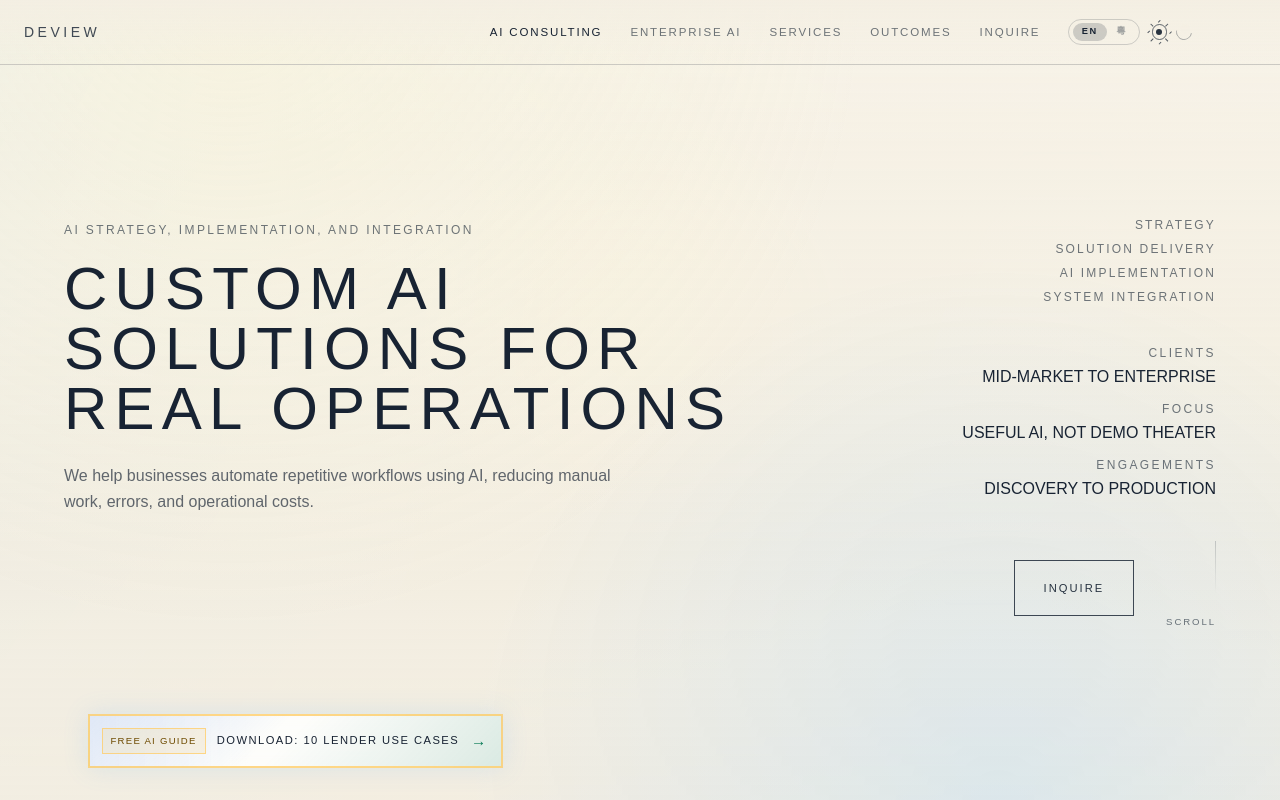
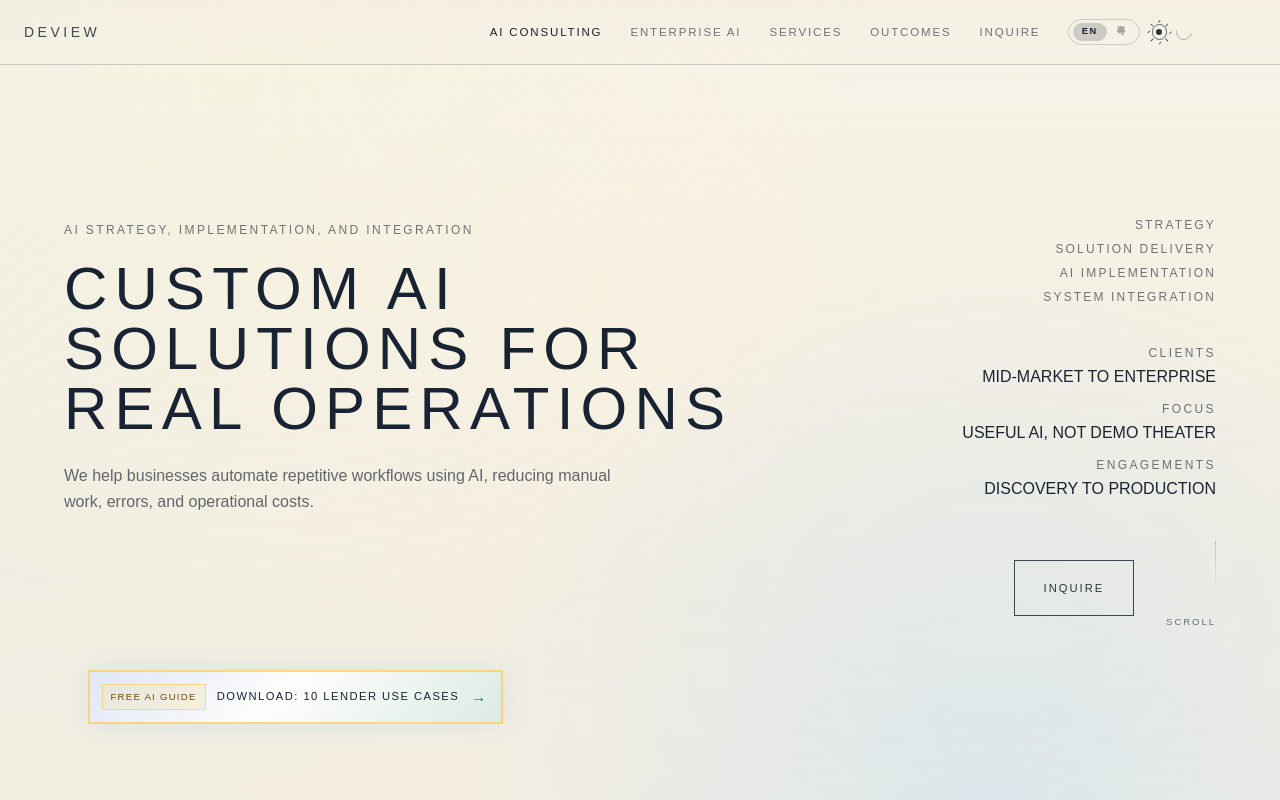
Before and after one commit to artemiusradin-png/deview-website, a Next.js app: page / in a window 1280 px wide. Shown: the top 800 px of the page. Built offline with nearby package versions, Linux system fonts and the light colour scheme; a web font is replaced by a local one.

Commit message:
Raise hero guide CTA

```diff
--- a/app/globals.css
+++ b/app/globals.css
@@ -464,7 +464,7 @@ html[data-theme="light"] .bg-grid::before {
   align-items: center;
   gap: 0.7rem;
   left: max(1.125rem, env(safe-area-inset-left, 0px));
-  bottom: max(1.25rem, env(safe-area-inset-bottom, 0px));
+  bottom: max(3.75rem, env(safe-area-inset-bottom, 0px));
   z-index: 30;
   width: calc(100% - 2.25rem);
   max-width: 31rem;
@@ -692,14 +692,14 @@ html[data-theme="light"] .hero-resource-button__arrow {
   }
 
   .hero-resource-button {
-    bottom: max(1rem, env(safe-area-inset-bottom, 0px));
+    bottom: max(3rem, env(safe-area-inset-bottom, 0px));
   }
 }
 
 @media (min-width: 768px) {
   .hero-resource-button {
     left: max(1.5rem, calc((100vw - 72rem) / 2 + 1.5rem));
-    bottom: max(2rem, env(safe-area-inset-bottom, 0px));
+    bottom: max(4.75rem, env(safe-area-inset-bottom, 0px));
     width: auto;
   }
 }
```
